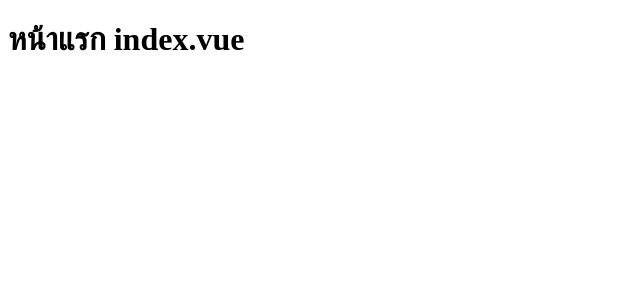
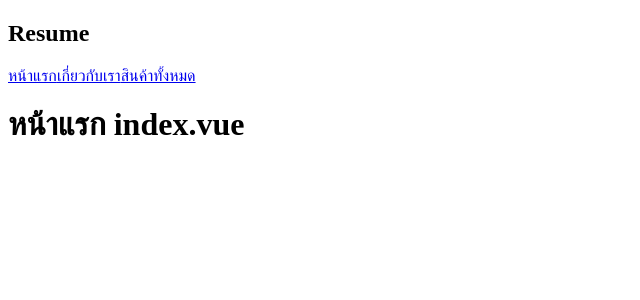
Before and after one commit to thammapakorn/nuxt-basic, a Nuxt app: page / in a window 1280 px wide. Shown: the top 300 px of the page, without its empty margins (0-640 px from the left). Built offline with nearby package versions, Linux system fonts and the light colour scheme.

Commit message:
สร้าง NuxtLink

```diff
--- a/pages/index.vue
+++ b/pages/index.vue
@@ -1,10 +1,20 @@
 <template>
     <div>
+        <header>
+            <nav>
+                <h1>Resume</h1>
+                <NuxtLink to="/">หน้าแรก</NuxtLink>
+                <NuxtLink to="/about">เกี่ยวกับเรา</NuxtLink>
+                <NuxtLink to="products">สินค้าทั้งหมด</NuxtLink>
+            </nav>
+        </header>
         <h1>หน้าแรก index.vue</h1>
     </div>
 </template>
 
 <script setup>
+import { defineNuxtLink } from 'nuxt/app';
+
 
 </script>
 
```
